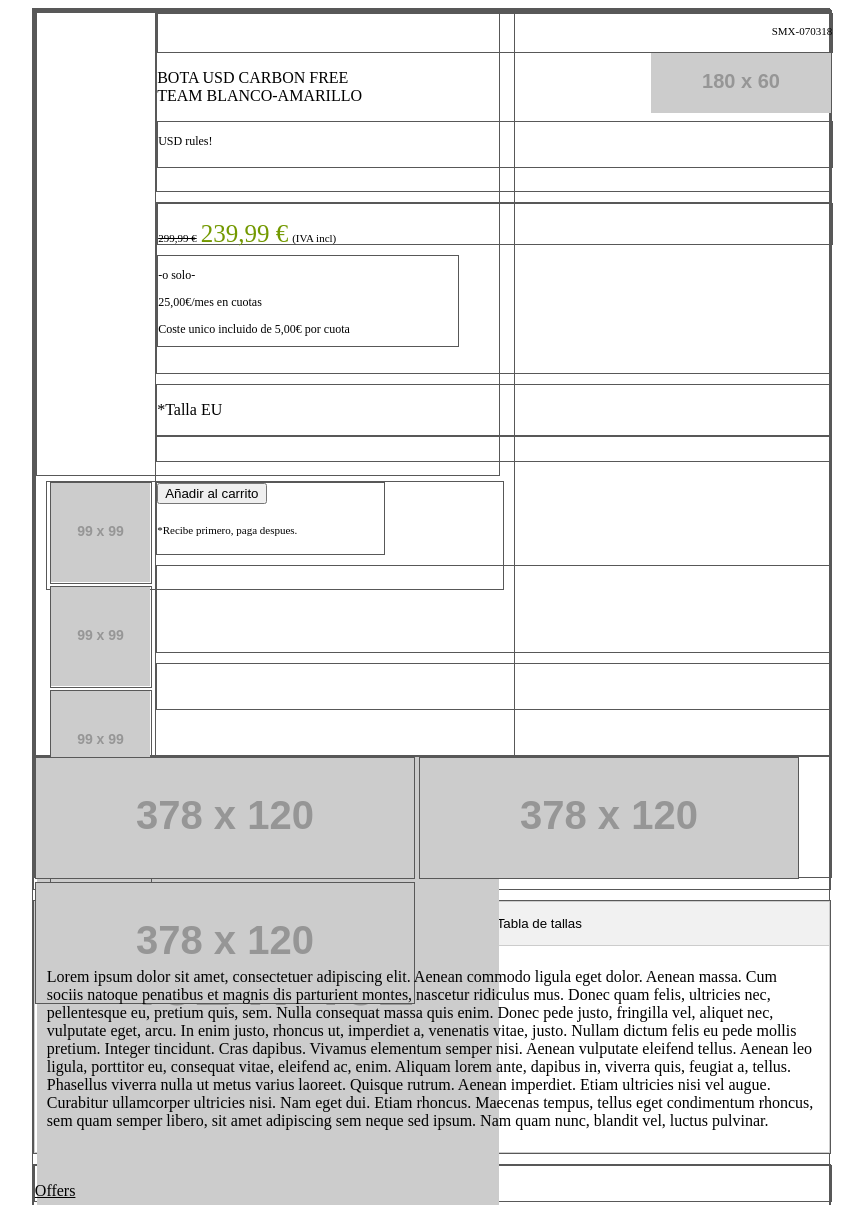
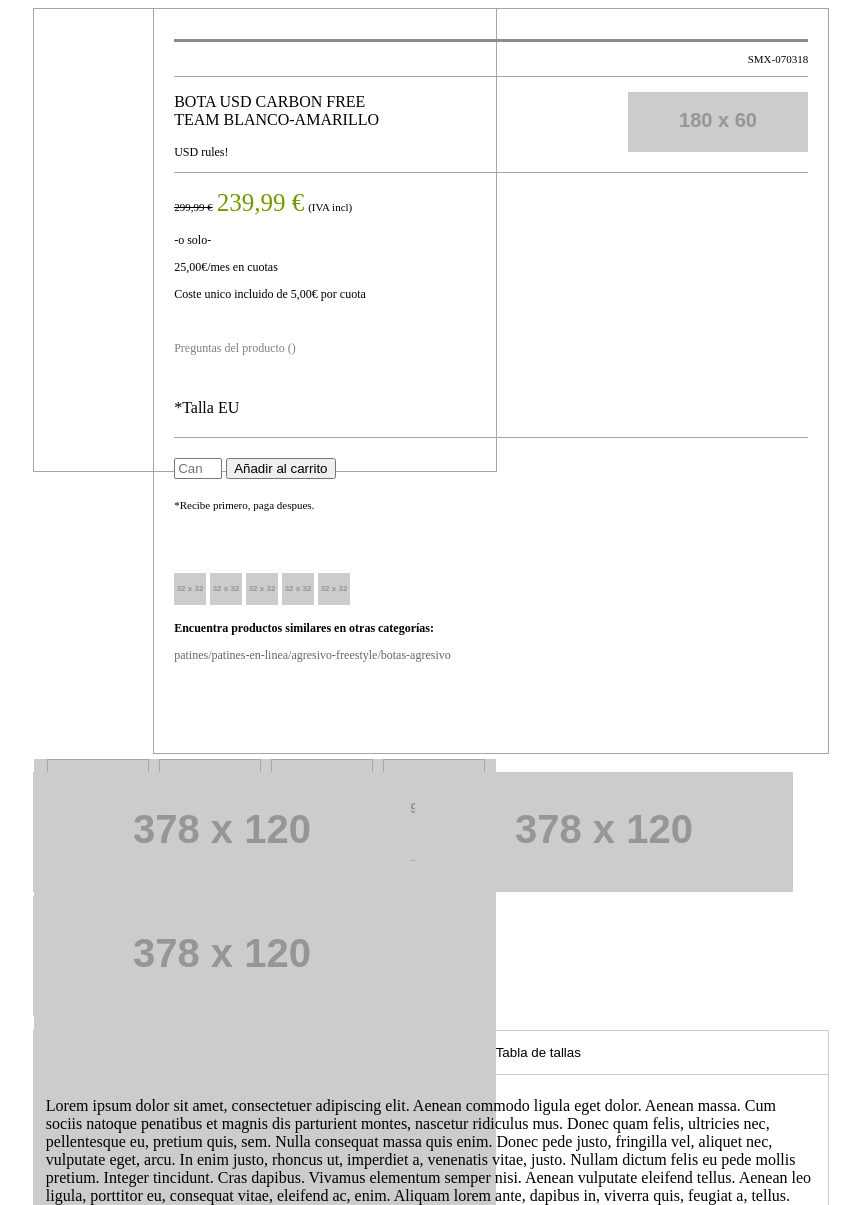
Before and after one commit to jona2255/smx-inercia, a plain HTML site: page producto.html in a window 1280 px wide. Shown: the top 1205 px of the page, without its empty margins (209-1073 px from the left). Drawn offline with Linux system fonts and the light colour scheme; placeholder pictures from the web are drawn by us; a script that the page names is missing.

Commit message:
Todo acabado

```diff
--- a/producto.css
+++ b/producto.css
@@ -1,6 +1,7 @@
-div {
+/*div {
  border: 1px solid #585858;
-}
+}*/
+
 
 /*PRODUCT*/
 
@@ -11,13 +12,13 @@ div {
 
 #product {
   width: 100%;
-  height: 879px;
-  margin-bottom: 10px;
+  margin-bottom: 20px;
 }
 
 #product-section {
   width: 100%;
   height: 744px;
+
 }
 
 /*PRODUCT - INFO*/
@@ -26,40 +27,59 @@ div {
   width: 674px;
   height: 100%;
   float: right;
+  border: thin solid #a6a6a6;
+  margin-left: 10px;
+  margin-bottom: 5px;
+}
+
+#product-info-wrapper{
+  padding-left: 20px;
+  padding-right: 20px;
+  padding-top: 30px;
+
 }
 
 #product-name {
   width: 100%;
-  height: 178px;
   margin-bottom: 10px;
+  border-top: thin solid #a6a6a6;
 }
+
 
 #product-ref {
   width: 100%;
-  height: 38px;
   text-align: right;
   font-size: 11px;
+  border-top: 3px solid #8c8c8c;
+
 }
 
 #brand-logo {
   float: right;
+  margin-top: 15px;
+
 }
+
 
 #short-description {
   width: 100%;
-  height: 45px;
   font-size: 12px;
 }
 
 #product-price {
   width: 100%;
-  height: 170px;
   margin-bottom: 10px;
+  border-top: thin solid #a6a6a6;
+
+}
+
+#grey-color{
+  color: #808080;
+
 }
 
 #price-box{
   width: 100%;
-  height: 40px;
   margin-bottom: 10px;
 }
 
@@ -77,35 +97,69 @@ div {
 
 #product-payment{
 width: 300px;
-height: 90px;
 font-size: 12px;
+margin-bottom: 10px;
+
 }
 
 #product-size {
   width: 100%;
-  height: 76px;
   margin-bottom: 20px;
 }
 
 #product-cart {
-  width: 227px;
-  height: 71px;
-  margin-bottom: 10px;
+  width: 100%;
+  margin-top: 10px;
+  border-top: thin solid #a6a6a6;
+  padding-top: 20px;
 }
+
+
 
 .tip{
   font-size: 11px;
+  padding-top: 0px
+
 }
 
 #product-share {
   width: 100%;
-  height: 86px;
   margin-bottom: 10px;
+  padding-top: 44px;
+}
+
+.social-network{
+  height: 32px;
+  width: 32px;
+
+
 }
 
 #product-similars {
   width: 100%;
-  height: 45px;
+  font-size: 12px;
+  padding-bottom: 10px;
+}
+
+a:link {
+    color: #666666;
+    background-color: transparent;
+    text-decoration: none;
+}
+a:visited {
+    color: #666666;
+    background-color: transparent;
+    text-decoration: none;
+}
+a:hover {
+    color: #666666;
+    background-color: transparent;
+    text-decoration: underline;
+}
+a:active {
+    color: #666666;
+    background-color: transparent;
+    text-decoration: underline;
 }
 
 /*PRODUCT - IMG*/
@@ -119,6 +173,8 @@ font-size: 12px;
   width: 462px;
   height: 462px;
   margin-bottom: 5px;
+  border: thin solid #a6a6a6;
+
 }
 
 #little-imgs-container {
@@ -133,11 +189,13 @@ font-size: 12px;
   display: inline-block;
   margin-left: 3px;
   margin-right: 3px;
+  border: thin solid #a6a6a6;
+
 }
 
 #services {
   width: 100%;
-  height: 120px;
+
   margin-top: 10px;
   margin: 0 auto;
 }
@@ -165,15 +223,17 @@ font-size: 12px;
 #info-box {
   width: 100%;
   margin-top: 10px;
-  margin-bottom: 10px;
+  margin-bottom: 35px;
+
+
 }
 
 /* Style the tab */
 
 .tab {
   overflow: hidden;
-  border: 1px solid #ccc;
-  background-color: #f1f1f1;
+  border: thin solid #ccc;
+
 }
 
 /* Style the buttons that are used to open the tab content */
@@ -213,11 +273,10 @@ font-size: 12px;
 
 #offers {
   width: 100%;
-  height: 244px;
   margin: 0 auto;
   text-align: center;
   margin-top: 10px;
-  margin-bottom: 10px;
+
 }
 
 .offers-title {
@@ -225,6 +284,9 @@ font-size: 12px;
   height: 35px;
   margin-bottom: 10px;
   text-align: left;
+  border-bottom: thin solid #a6a6a6;
+
+
 }
 
 .offers-imgs-container {
@@ -236,6 +298,8 @@ font-size: 12px;
 .offers-imgs {
   width: 150px;
   height: 150px;
+  border: thin solid #a6a6a6;
+
 }
 
 .offers-price {
@@ -251,7 +315,6 @@ font-size: 12px;
   height: 244px;
   margin: 0 auto;
   text-align: center;
-  margin-top: 10px;
 }
 
 .recomended-title {
@@ -259,6 +322,8 @@ font-size: 12px;
   height: 35px;
   margin-bottom: 10px;
   text-align: left;
+  border-bottom: thin solid #a6a6a6;
+
 }
 
 .recomended-imgs-container {
@@ -270,6 +335,8 @@ font-size: 12px;
 .recomended-imgs {
   width: 150px;
   height: 150px;
+  border: thin solid #a6a6a6;
+
 }
 
 .recomended-price {
@@ -277,5 +344,3 @@ font-size: 12px;
   height: 36.4px;
   text-align: left;
 }
-
-/*TEXT PROPERTIES*/
--- a/producto.html
+++ b/producto.html
@@ -37,10 +37,14 @@
 
 				<div id="product-info">
 
-					<div id="product-name">
+
+					<div id="product-info-wrapper">
+
 						<div id="product-ref">
 							<p>SMX-070318</p>
 						</div>
+
+						<div id="product-name">
 							<img id="brand-logo" src="http://via.placeholder.com/180x60">
 							<p>BOTA USD CARBON FREE <br> TEAM BLANCO-AMARILLO</p>
 							<div id="short-description">
@@ -56,6 +60,11 @@
 								<p>-o solo-</p>
 								<p>25,00€/mes en <span w3-include-html="dropdown-cuota.html"></span> cuotas</p>
 								<p>Coste unico incluido de 5,00€ por cuota</p>
+								<br>
+								<p><span id="grey-color">Preguntas del producto ()</span>
+									<p/>
+									<br>
+
 							</div>
 						</div>
 
@@ -65,14 +74,37 @@
 						</div>
 
 						<div id="product-cart">
+							<input type="number" name="quantity" placeholder="Cantidad" min="1" max="6">
+
 							<button type="button" onclick="alert('Producto añadido al carrito')">Añadir al carrito</button>
 							<p><span class="tip">*Recibe primero, paga despues.</span></p>
 						</div>
 
+
+						<!--
+
+							32 x 32 px 5 imgs (social-network)
+
+					-->
+
+
 						<div id="product-share">
+
+							<img class="social-network" src="http://via.placeholder.com/32x32">
+							<img class="social-network" src="http://via.placeholder.com/32x32">
+							<img class="social-network" src="http://via.placeholder.com/32x32">
+							<img class="social-network" src="http://via.placeholder.com/32x32">
+							<img class="social-network" src="http://via.placeholder.com/32x32">
+
 						</div>
 
 						<div id="product-similars">
+
+							<p><b>Encuentra productos similares en otras categorías:</b></p>
+							<a href="http://www.inercia.com/es/patines/patines-en-linea/agresivo-freestyle/botas-agresivo.html">patines/patines-en-linea/agresivo-freestyle/botas-agresivo</a>
+
+						</div>
+
 					</div>
 
 				</div>
@@ -106,6 +138,7 @@
 
 			</div>
 
+			</div>
 			<!--
 						1140 x 135 px (div)
 						378 x 135 px (service box)
@@ -127,7 +160,6 @@
 
 			</div>
 
-		</div>
 
 		<!--
 					1140 x 284 px (div)
@@ -208,7 +240,8 @@
 
 		<div id="offers">
 			<div class="offers-title">
-				<p><u>Offers</u></p>
+				<p><b>Los clientes que compraron este producto también compraron</b></p>
+
 			</div>
 			<div class="offers-imgs-container">
 				<div class="offers-imgs">
@@ -295,7 +328,9 @@
 
 		<div id="recomended">
 			<div class="recomended-title">
-				<p><u>Recomended</u></p>
+
+				<p><b>Otros clientes también compraron</b></p>
+
 			</div>
 			<div class="recomended-imgs-container">
 				<div class="recomended-imgs">
@@ -374,8 +409,10 @@
 				</div>
 			</div>
 		</div>
+	</div>
 
-	</div>
+
+
 
 	<script>
 		w3.includeHTML();
```
Also changed, not shown: dropdown-tallas.html (+0 -1 lines). Lines whose indentation alone changed are shown as unchanged.
